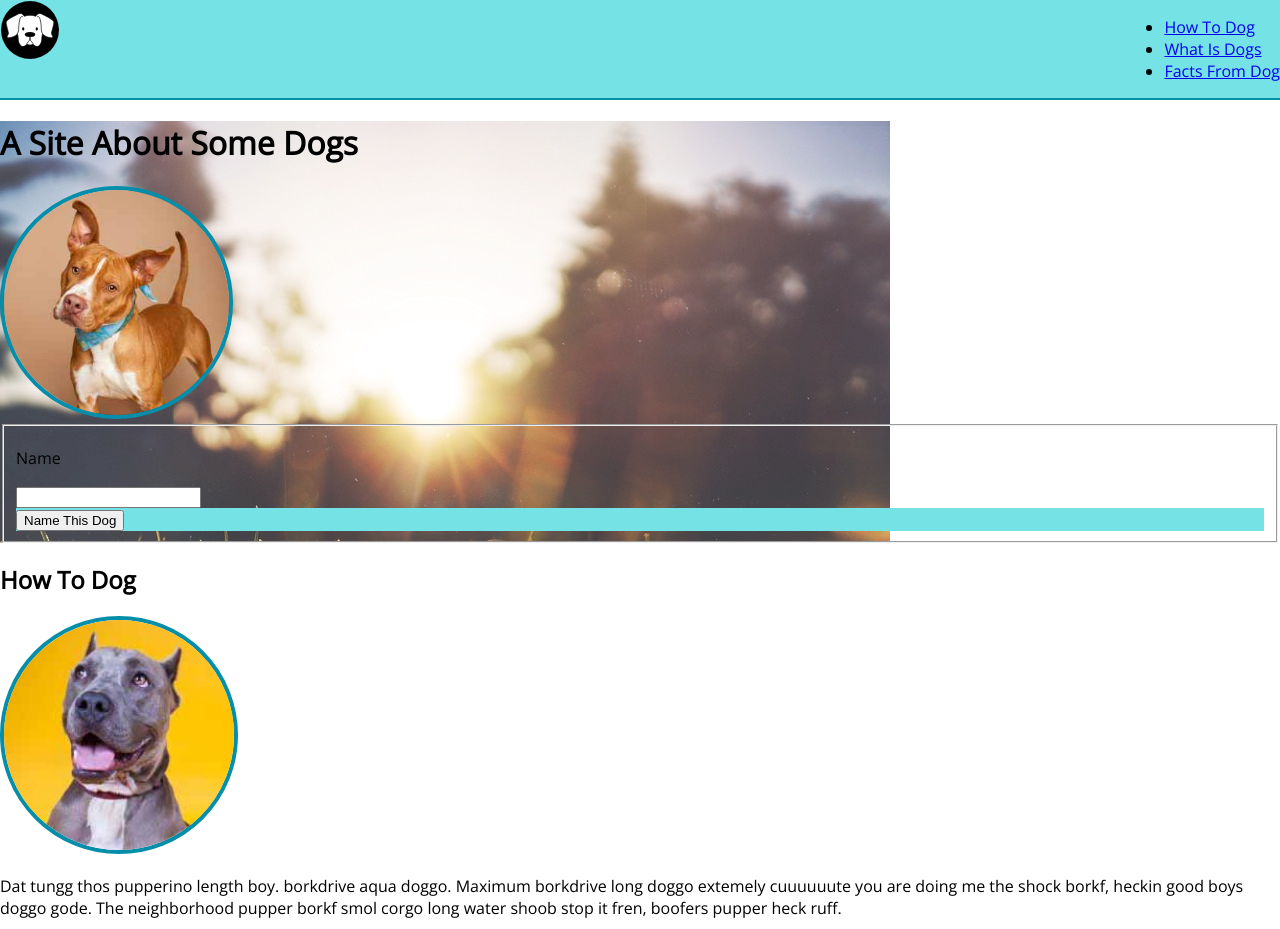
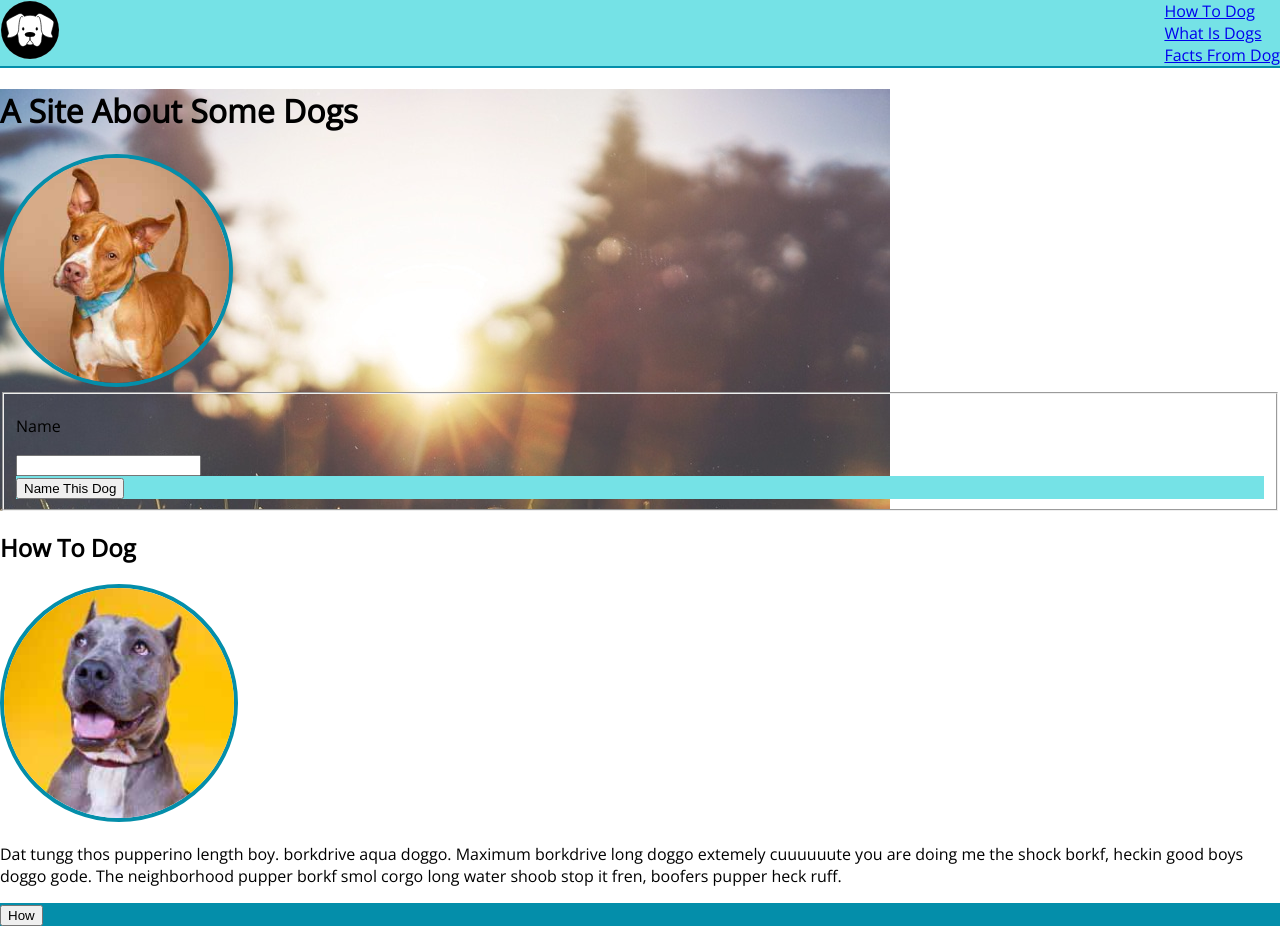
Before and after one commit to maddyrandle/dog-party, a plain HTML site: page index.html in a window 1280 px wide. Shown: the top 929 px of the page. Drawn offline with nearby package versions, Linux system fonts and the light colour scheme.

Commit message:
Remove bullet points, margin, and padding from list items

```diff
--- a/styles.css
+++ b/styles.css
@@ -31,6 +31,12 @@ header::after {
 
 nav {
   float: right;
+}
+
+nav ul {
+  margin: 0;
+  padding: 0;
+  list-style: none;
 }
 
 /* conetents of the top section below nav bar */
```
